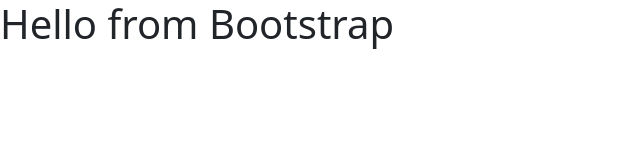
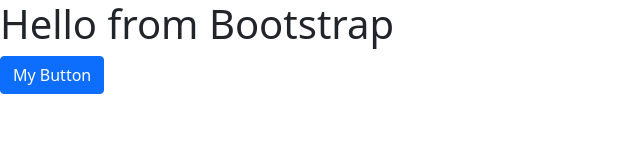
Before and after one commit to DesignerRabi/bootstrap-practice, a plain HTML site: page index.html in a window 1280 px wide. Shown: the whole page, without its empty margins (0-640 px from the left). Drawn offline with Linux system fonts and the light colour scheme.

Commit message:
Start bootstrap i'm very excited

```diff
--- a/index.html
+++ b/index.html
@@ -9,5 +9,6 @@
 </head>
 <body>
     <h1>Hello from Bootstrap</h1>
+    <button class="btn btn-primary">My Button</button>
 </body>
 </html>
```
